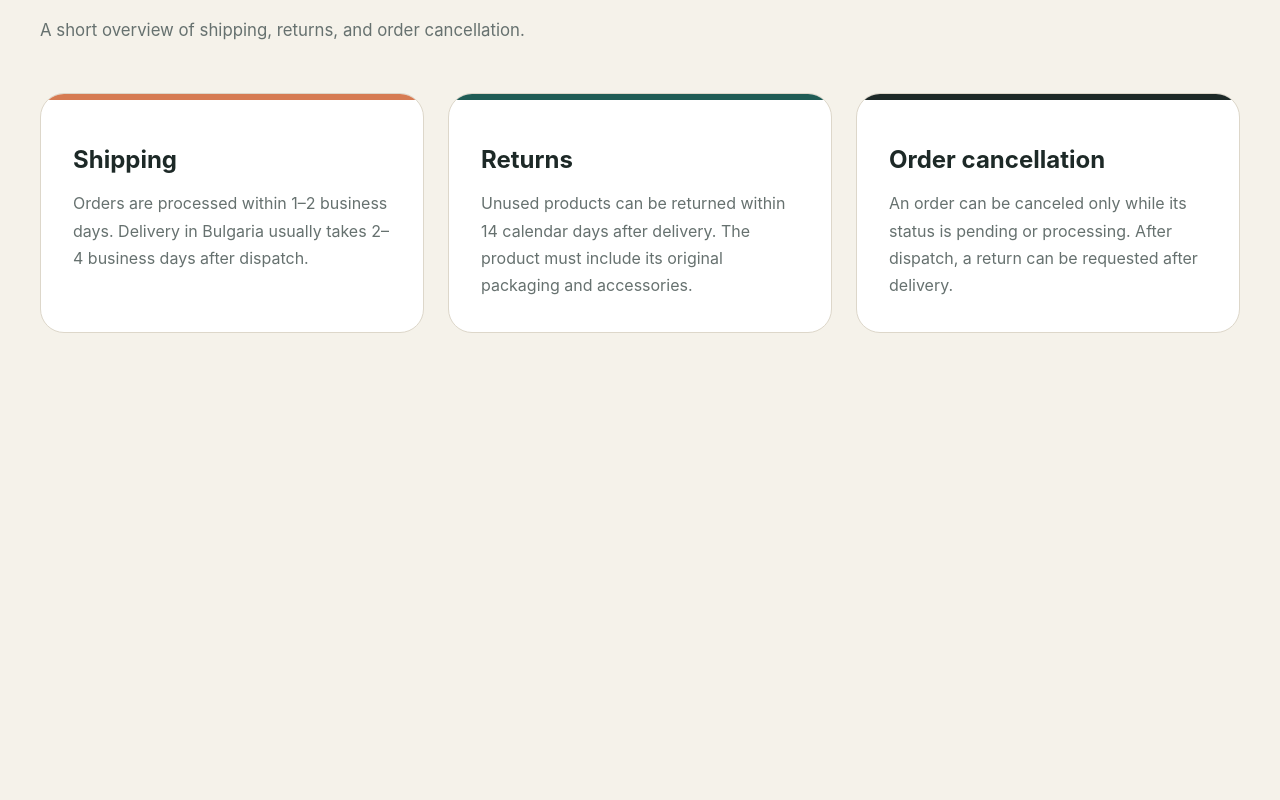
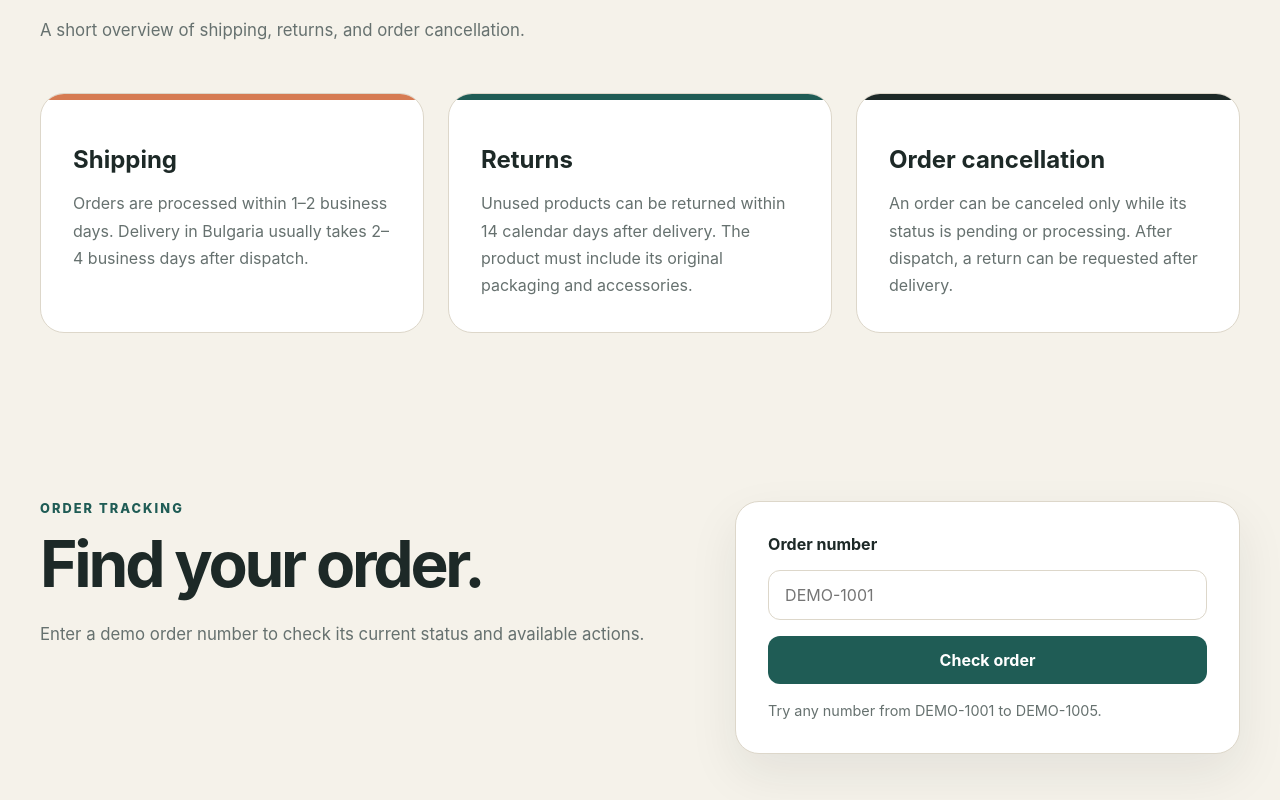
Before and after one commit to KrisTinaShch/ai-customer-support-agent, a React app in the folder frontend/: page / in a window 1280 px wide. Shown: the part 2636-3436 px from the top of the page. Before the commit the page ends 3049 px from the top, so only its background shows below. Built offline with nearby package versions, Linux system fonts and the light colour scheme; no server answers; the HTML template or start-up script is replaced by a standard one.

Commit message:
feat: add bilingual order tracking interface

```diff
--- a/frontend/src/App.css
+++ b/frontend/src/App.css
@@ -399,3 +399,137 @@ main {
     min-height: auto;
   }
 }
+
+.order-section {
+  display: grid;
+  width: min(1200px, 100%);
+  margin: 0 auto;
+  padding: 120px 0 80px;
+  grid-template-columns: minmax(0, 1fr) minmax(320px, 0.8fr);
+  align-items: start;
+  gap: 64px;
+}
+
+.order-section .section-heading {
+  margin-bottom: 0;
+}
+
+.order-form {
+  display: grid;
+  padding: 32px;
+  border: 1px solid var(--color-border);
+  border-radius: 24px;
+  background: var(--color-surface);
+  box-shadow: 0 20px 50px rgba(29, 41, 39, 0.08);
+  gap: 16px;
+}
+
+.order-form label {
+  color: var(--color-text);
+  font-weight: 700;
+}
+
+.order-form input {
+  width: 100%;
+  padding: 14px 16px;
+  border: 1px solid var(--color-border);
+  border-radius: 12px;
+  color: var(--color-text);
+  background: #ffffff;
+  font: inherit;
+}
+
+.order-form input:focus {
+  border-color: var(--color-primary);
+  outline: 3px solid rgba(31, 92, 85, 0.16);
+}
+
+.order-form button {
+  padding: 14px 20px;
+  border: 0;
+  border-radius: 12px;
+  color: #ffffff;
+  background: var(--color-primary);
+  font: inherit;
+  font-weight: 700;
+  cursor: pointer;
+  transition:
+    background 150ms ease,
+    transform 150ms ease;
+}
+
+.order-form button:hover {
+  background: var(--color-primary-dark);
+  transform: translateY(-1px);
+}
+
+.order-form button:focus-visible {
+  outline: 3px solid var(--color-accent);
+  outline-offset: 3px;
+}
+
+.order-hint {
+  margin: 0;
+  color: var(--color-muted);
+  font-size: 0.9rem;
+  line-height: 1.5;
+}
+
+@media (max-width: 800px) {
+  .order-section {
+    padding-top: 80px;
+    grid-template-columns: 1fr;
+    gap: 32px;
+  }
+}
+.order-form button:disabled {
+  opacity: 0.65;
+  cursor: wait;
+  transform: none;
+}
+.order-error {
+  margin: 0;
+  padding: 12px 14px;
+  border-radius: 12px;
+  color: #8b2f2f;
+  background: #fbe8e6;
+  font-weight: 600;
+  line-height: 1.5;
+}
+.order-result {
+  margin-top: 8px;
+  padding: 20px;
+  border: 1px solid rgba(31, 92, 85, 0.2);
+  border-radius: 16px;
+  background: rgba(31, 92, 85, 0.06);
+}
+
+.order-result h3 {
+  margin: 0 0 16px;
+  color: var(--color-text);
+  font-size: 1.25rem;
+}
+
+.order-result p {
+  margin: 8px 0 0;
+  color: var(--color-muted);
+  line-height: 1.5;
+}
+
+.order-result strong {
+  color: var(--color-text);
+}
+
+.order-availability {
+  padding-top: 12px;
+  border-top: 1px solid var(--color-border);
+  font-weight: 700;
+}
+
+.order-availability.is-available {
+  color: var(--color-primary);
+}
+
+.order-availability.is-unavailable {
+  color: #9a4f2d;
+}
--- a/frontend/src/App.jsx
+++ b/frontend/src/App.jsx
@@ -1,4 +1,5 @@
 import { useState } from 'react'
+import OrderLookup from './components/OrderLookup.jsx'
 import ProductCard from './components/ProductCard.jsx'
 import PolicyCard from './components/PolicyCard.jsx'
 import { products } from './data/products.js'
@@ -88,6 +89,7 @@ function App() {
             ))}
           </div>
         </section>
+        <OrderLookup text={text.orderLookup} />
       </main>
     </div>
   )
--- /dev/null
+++ b/frontend/src/api/orders.js
@@ -0,0 +1,18 @@
+const API_BASE_URL =
+  import.meta.env.VITE_API_BASE_URL ?? 'http://127.0.0.1:8000'
+
+export async function getOrder(orderNumber) {
+  const normalizedOrderNumber = orderNumber.trim().toUpperCase()
+
+  const response = await fetch(
+    `${API_BASE_URL}/orders/${encodeURIComponent(normalizedOrderNumber)}`,
+  )
+
+  if (!response.ok) {
+    if (response.status === 404) {
+      throw new Error('ORDER_NOT_FOUND')
+    }
+    throw new Error('ORDER_REQUEST_FAILED')
+  }
+  return response.json()
+}
--- /dev/null
+++ b/frontend/src/components/OrderLookup.jsx
@@ -0,0 +1,92 @@
+import { useState } from 'react'
+import { getOrder } from '../api/orders.js'
+
+function OrderLookup({ text }) {
+  const [orderNumber, setOrderNumber] = useState('')
+  const [order, setOrder] = useState(null)
+  const [isLoading, setIsLoading] = useState(false)
+  const [errorCode, setErrorCode] = useState(null)
+
+  const handleSubmit = async (event) => {
+    event.preventDefault()
+
+    setIsLoading(true)
+    setOrder(null)
+    setErrorCode(null)
+
+    try {
+      const foundOrder = await getOrder(orderNumber)
+      setOrder(foundOrder)
+    } catch (error) {
+      const nextErrorCode =
+        error instanceof Error && error.message === 'ORDER_NOT_FOUND'
+          ? 'ORDER_NOT_FOUND'
+          : 'ORDER_REQUEST_FAILED'
+
+      setErrorCode(nextErrorCode)
+    } finally {
+      setIsLoading(false)
+    }
+  }
+
+  return (
+    <section className="order-section" id="order" aria-labelledby="order-title">
+      <div className="section-heading">
+        <p className="eyebrow">{text.eyebrow}</p>
+        <h2 id="order-title">{text.title}</h2>
+        <p>{text.description}</p>
+      </div>
+
+      <form className="order-form" onSubmit={handleSubmit}>
+        <label htmlFor="order-number">{text.label}</label>
+
+        <input
+          id="order-number"
+          name="orderNumber"
+          type="text"
+          value={orderNumber}
+          onChange={(event) => setOrderNumber(event.target.value)}
+          placeholder={text.placeholder}
+          autoComplete="off"
+          required
+        />
+
+        <button type="submit" disabled={isLoading}>
+          {isLoading ? text.loading : text.submit}
+        </button>
+
+        <p className="order-hint">{text.hint}</p>
+        {errorCode && (
+          <p className="order-error" role="alert">
+            {text.errors[errorCode]}
+          </p>
+        )}
+        {order && (
+          <div className="order-result" role="status">
+            <h3>{text.resultTitle}</h3>
+
+            <p>
+              <strong>{text.orderNumber}:</strong> {order.order_number}
+            </p>
+
+            <p>
+              <strong>{text.status}:</strong> {text.statuses[order.status]}
+            </p>
+
+            <p
+              className={
+                order.can_be_canceled
+                  ? 'order-availability is-available'
+                  : 'order-availability is-unavailable'
+              }
+            >
+              {order.can_be_canceled ? text.canCancel : text.cannotCancel}
+            </p>
+          </div>
+        )}
+      </form>
+    </section>
+  )
+}
+
+export default OrderLookup
--- a/frontend/src/data/translations.js
+++ b/frontend/src/data/translations.js
@@ -26,6 +26,34 @@ export const translations = {
       title: 'Clear rules before you order.',
       description:
         'A short overview of shipping, returns, and order cancellation.',
+    },
+    orderLookup: {
+      eyebrow: 'Order tracking',
+      title: 'Find your order.',
+      description:
+        'Enter a demo order number to check its current status and available actions.',
+      label: 'Order number',
+      placeholder: 'DEMO-1001',
+      submit: 'Check order',
+      hint: 'Try any number from DEMO-1001 to DEMO-1005.',
+      loading: 'Checking order...',
+      resultTitle: 'Order details',
+      orderNumber: 'Order',
+      status: 'Status',
+      canCancel: 'This order can be canceled.',
+      cannotCancel: 'This order can no longer be canceled.',
+      statuses: {
+        pending: 'Pending',
+        processing: 'Processing',
+        shipped: 'Shipped',
+        delivered: 'Delivered',
+        canceled: 'Canceled',
+      },
+      errors: {
+        ORDER_NOT_FOUND: 'Order not found.',
+        ORDER_REQUEST_FAILED:
+          'Could not connect to the server. Please try again.',
+      },
     },
   },
 
@@ -57,5 +85,32 @@ export const translations = {
       description:
         'Кратък преглед на доставката, връщането и отмяната на поръчка.',
     },
+    orderLookup: {
+      eyebrow: 'Проследяване на поръчка',
+      title: 'Проверете поръчката си.',
+      description:
+        'Въведете номер на демо поръчка, за да проверите нейния статус и наличните действия.',
+      label: 'Номер на поръчка',
+      placeholder: 'DEMO-1001',
+      submit: 'Провери поръчката',
+      hint: 'Опитайте номер от DEMO-1001 до DEMO-1005.',
+      loading: 'Проверяваме поръчката...',
+      resultTitle: 'Данни за поръчката',
+      orderNumber: 'Поръчка',
+      status: 'Статус',
+      canCancel: 'Тази поръчка може да бъде отменена.',
+      cannotCancel: 'Тази поръчка вече не може да бъде отменена.',
+      statuses: {
+        pending: 'Чакаща',
+        processing: 'В обработка',
+        shipped: 'Изпратена',
+        delivered: 'Доставена',
+        canceled: 'Отменена',
+      },
+      errors: {
+        ORDER_NOT_FOUND: 'Поръчката не е намерена.',
+        ORDER_REQUEST_FAILED: 'Неуспешна връзка със сървъра. Опитайте отново.',
+      },
+    },
   },
 }
```
